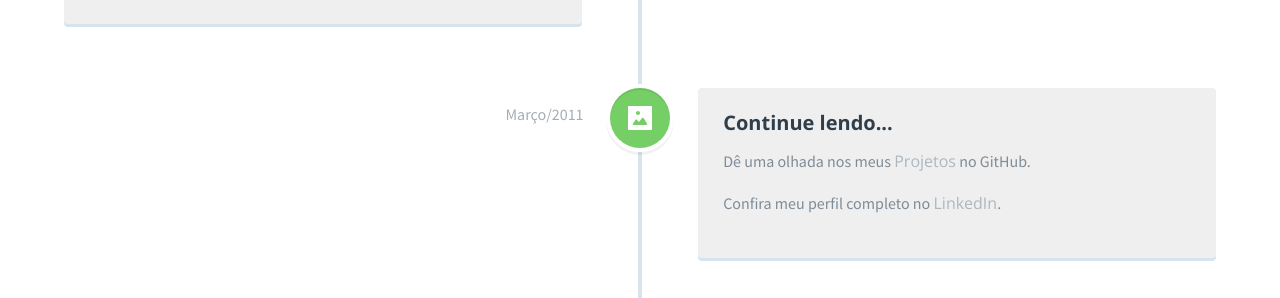
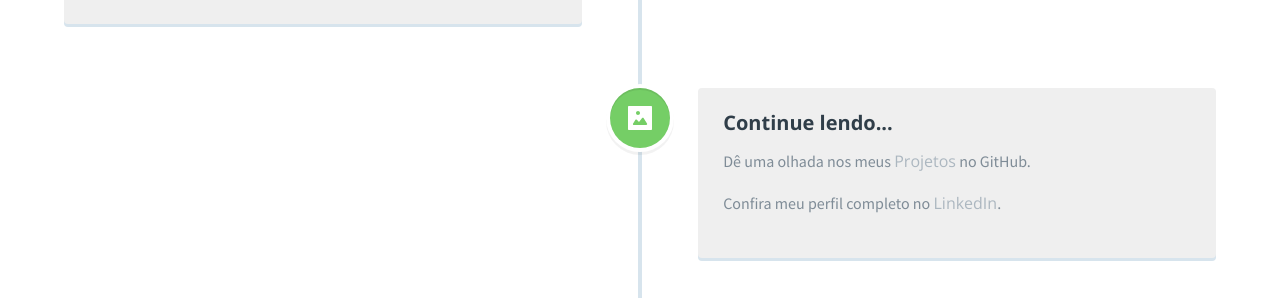
Before and after one commit to mateusbtlopes/mateusbtlopes.github.io, a Jekyll site: the page built from timeline.html, in a window 1280 px wide and 900 px high, scrolled down 2044 px. Shown: the part 448-746 px from the top of the window. Built offline with Jekyll 4.4.1, drawn with Linux system fonts in a browser that asks for light colours; nearby versions of some CDN libraries; some web fonts are replaced; Markdown is read by kramdown in place of the engine named in the settings.

Commit message:
- Remoção data timeline.

```diff
--- a/_includes/timeline.html
+++ b/_includes/timeline.html
@@ -111,7 +111,7 @@
 				<h2>Continue lendo...</h2>
 				<p>Dê uma olhada nos meus <a href="{{ site.baseurl }}projects.html">Projetos</a> no GitHub.</p>
 				<p>Confira meu perfil completo no <a href="https://br.linkedin.com/in/mateusblopes" target="_blank">LinkedIn</a>.</p>
-				<span class="cd-date">Março/2011</span>
+				<span class="cd-date"></span>
 			</div> <!-- cd-timeline-content -->
 		</div> <!-- cd-timeline-block -->
 
```
